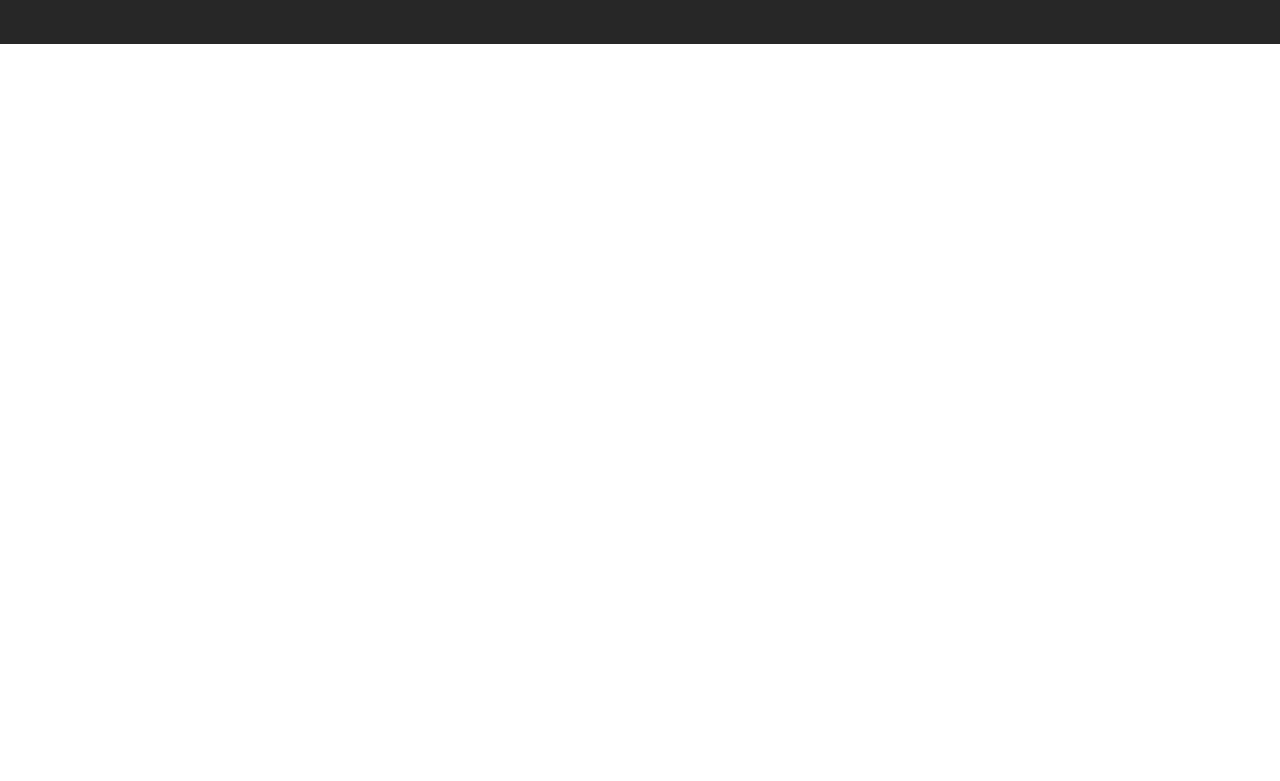
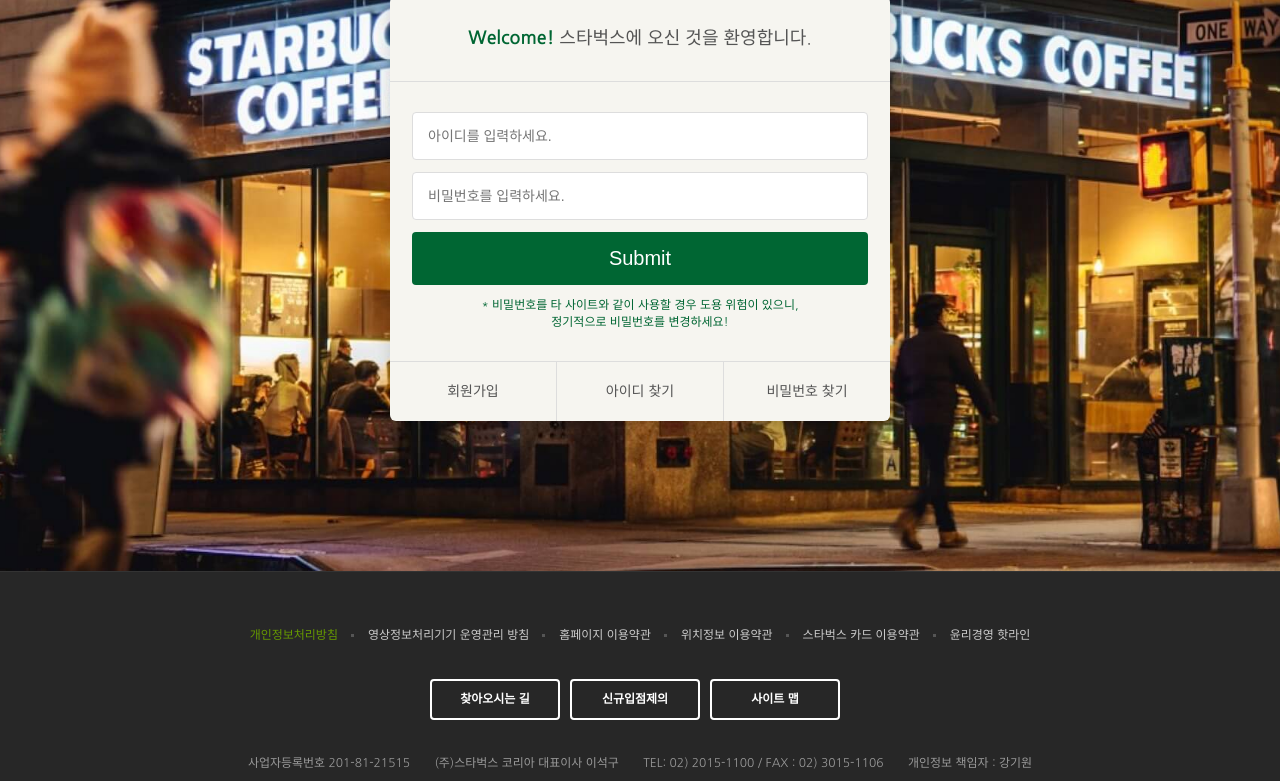
Before and after one commit to Sukyung-Park/Starbucks, a plain HTML site: page signin/index.html in a window 1280 px wide. Shown: the part 290-1071 px from the top of the page. Before the commit the page ends 800 px from the top, so only its background shows below. Drawn offline with nearby package versions, Linux system fonts and the light colour scheme.

Commit message:
로그인 페이지 완성

```diff
--- a/css/signin.css
+++ b/css/signin.css
@@ -28,6 +28,10 @@
   font-size: 18px;
   text-align: center;
   border-bottom: 1px solid #ddd;
+}
+.signin__card h2 strong {
+  font-weight: 700;
+  color: #006633;
 }
 .signin__card form {
   padding: 30px 22px;
--- a/signin/index.html
+++ b/signin/index.html
@@ -49,6 +49,7 @@
       href="https://fonts.googleapis.com/icon?family=Material+Icons"
     />
     <link rel="stylesheet" href="../css/common.css" />
+    <link rel="stylesheet" href="../css/signin.css" />
 
     <script defer src="../js/common.js"></script>
   </head>
@@ -379,6 +380,27 @@
       </div>
     </header>
 
+    <section class="signin">
+      <h1>로그인</h1>
+      <div class="signin__card">
+        <h2><strong>Welcome!</strong> 스타벅스에 오신 것을 환영합니다.</h2>
+        <form>
+          <input type="text" placeholder="아이디를 입력하세요." />
+          <input type="password" placeholder="비밀번호를 입력하세요." />
+          <input type="submit" placeholder="로그인" />
+          <p>
+            * 비밀번호를 타 사이트와 같이 사용할 경우 도용 위험이 있으니, <br />
+            정기적으로 비밀번호를 변경하세요!
+          </p>
+        </form>
+        <div class="actions">
+          <a href="javascript:void(0)">회원가입</a>
+          <a href="javascript:void(0)">아이디 찾기</a>
+          <a href="javascript:void(0)">비밀번호 찾기</a>
+        </div>
+      </div>
+    </section>
+
     <!-- FOOTER -->
     <footer>
       <div class="inner">
```
